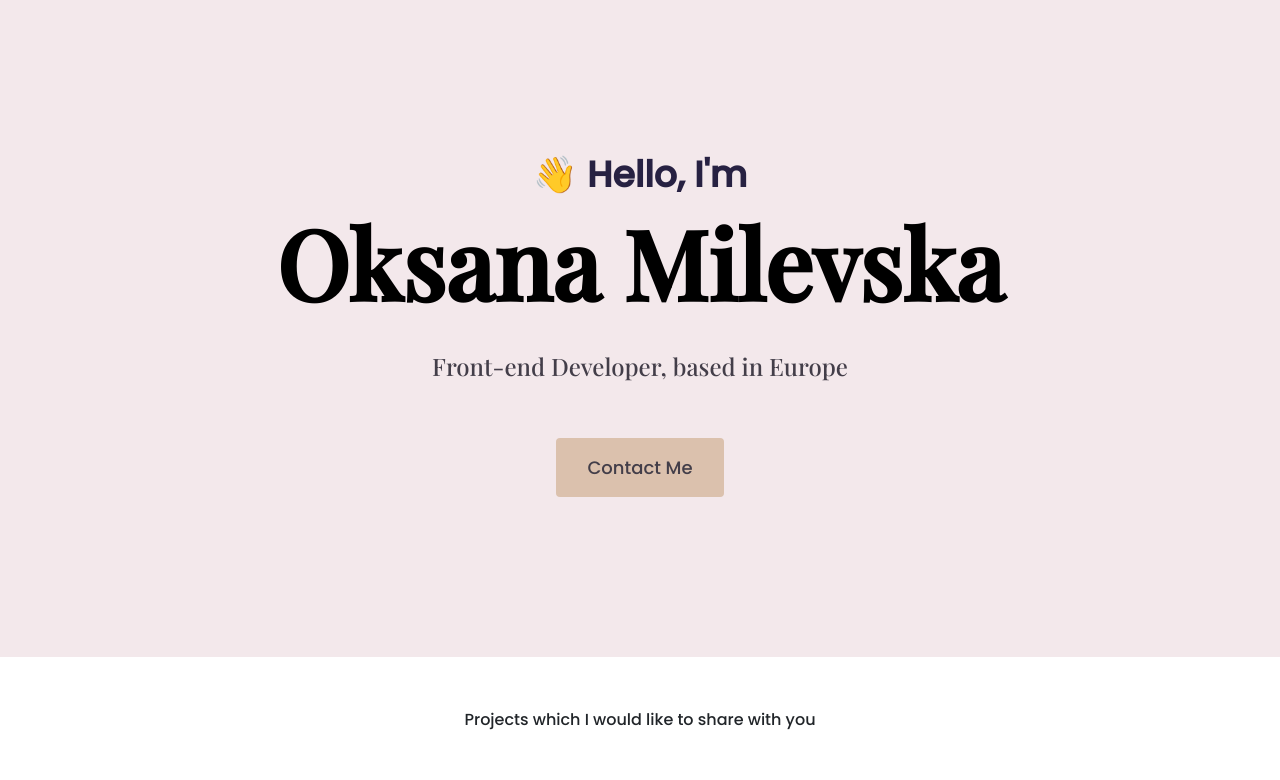
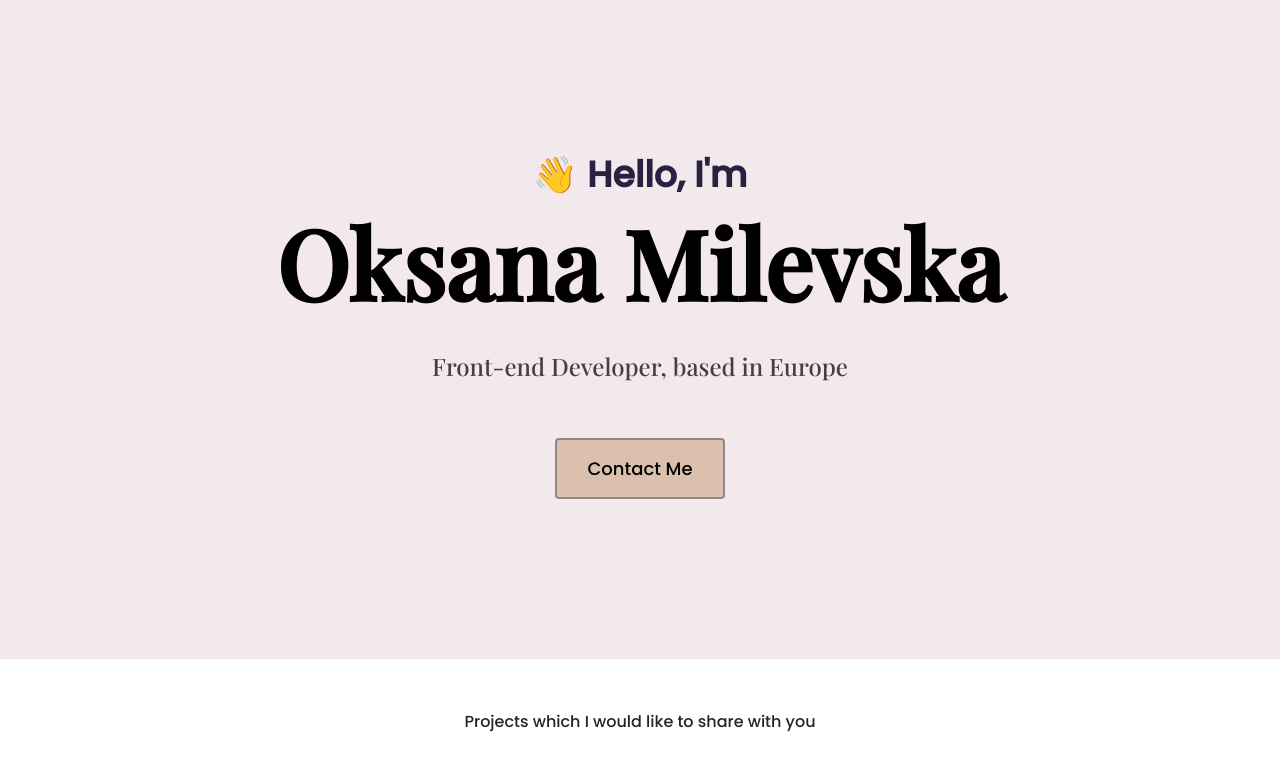
Before and after one commit to ksana/portfolio-project, a plain HTML site: page index.html in a window 1280 px wide. In both pictures the pointer is over the link "Contact Me". Shown: the top 780 px of the page. Drawn offline with nearby package versions, Linux system fonts and the light colour scheme.

Commit message:
style buttons

```diff
--- a/css/styles.css
+++ b/css/styles.css
@@ -89,7 +89,8 @@ p {
   color: black;
   background: var(--third-color);
   border-radius: 4px;
-  color: var(--branding-color);
+  color: black;
+  border: 2px solid var(--outline-color);
 }
 
 .btn-branding-outline {
--- a/index.html
+++ b/index.html
@@ -32,7 +32,7 @@
       <h1>Oksana Milevska</h1>
       <h2 class="mb-5">Front-end Developer, based in Europe</h2>
       <div>
-        <a href="#" class="btn btn-branding"> Contact Me </a>
+        <a href="/about.html" class="btn btn-branding"> Contact Me </a>
       </div>
     </div>
     <p class="text-center m-5">Projects which I would like to share with you</p>
```
